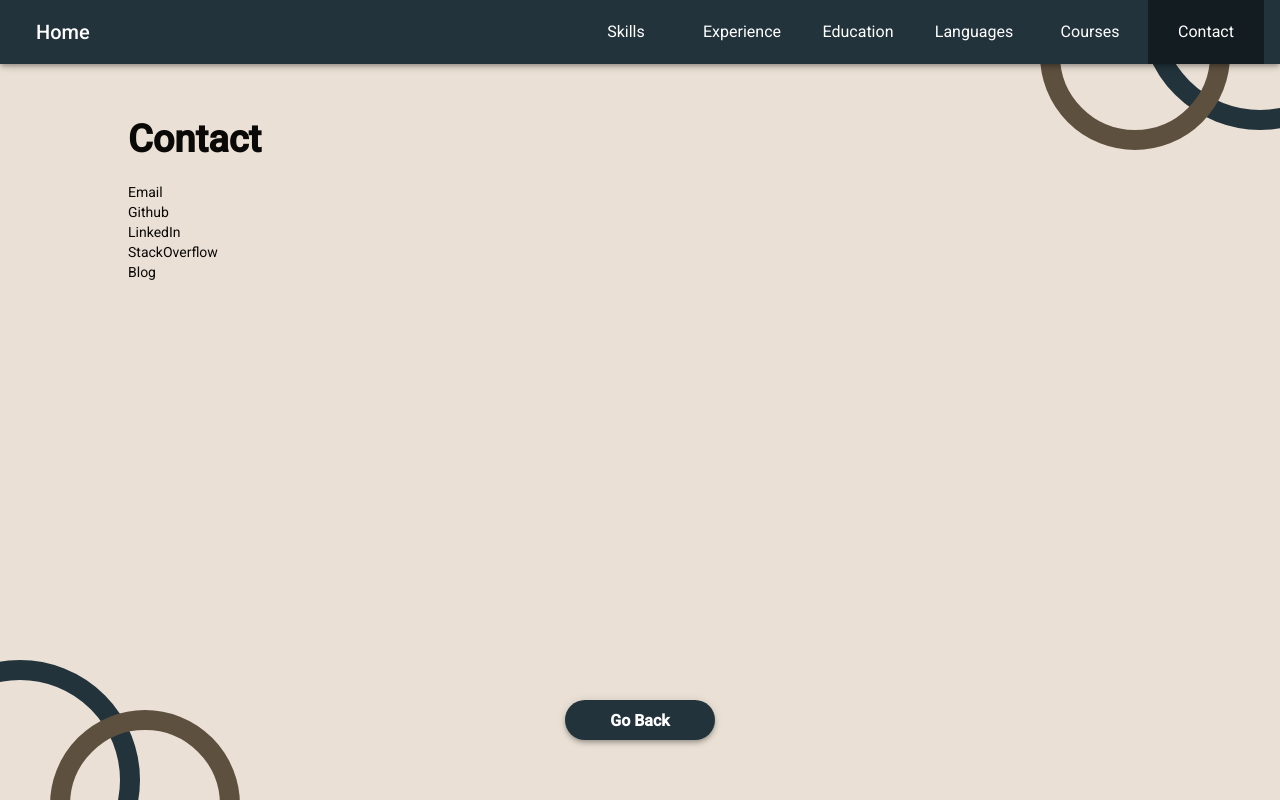
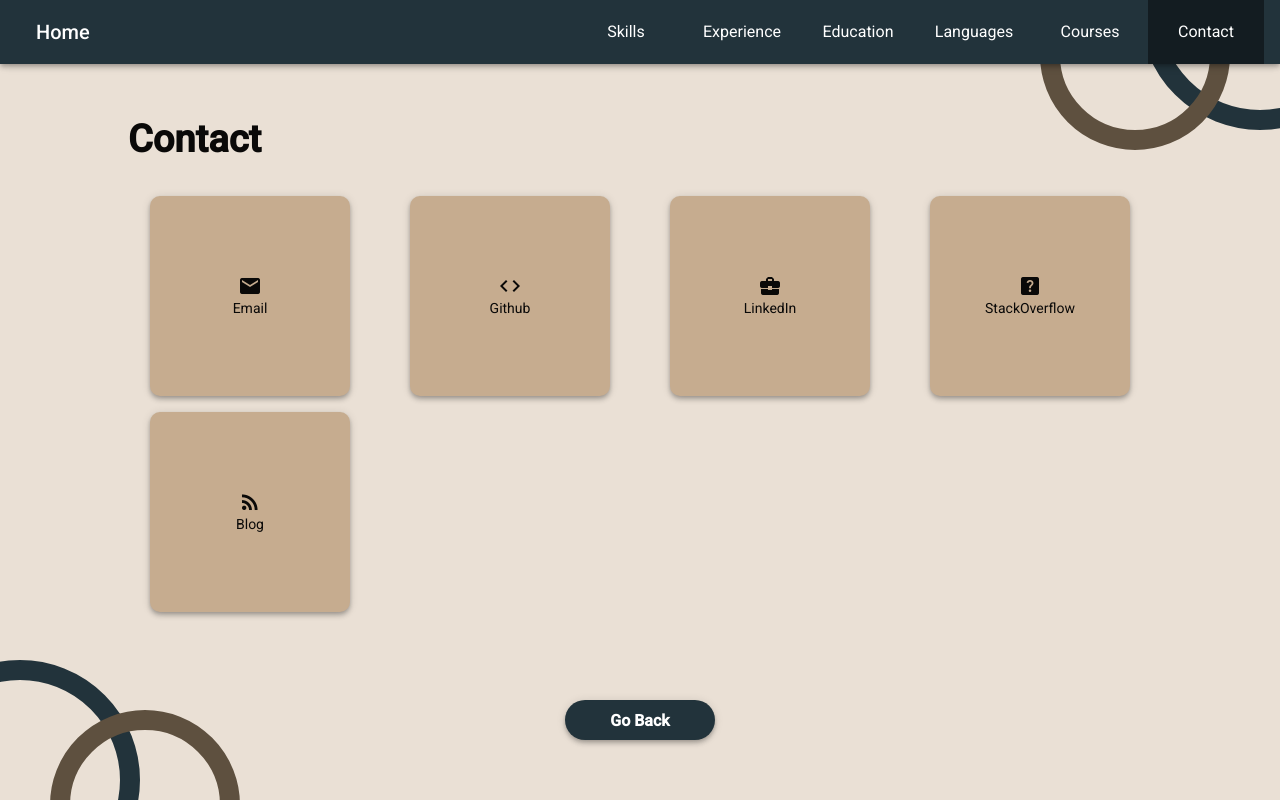
Before and after one commit to kevintroko/kevin-angular, an Angular app: page /contact in a window 1280 px wide. Built offline with nearby package versions, Linux system fonts and the light colour scheme.

Commit message:
center grid

```diff
--- a/src/app/components/sections/contact/contact.component.html
+++ b/src/app/components/sections/contact/contact.component.html
@@ -2,8 +2,10 @@
   <header class="title">Contact</header>
 
   <main class="contact-container">
-    <div *ngFor="let contact of contactInfo">
-      {{contact.name}}
+    <div *ngFor="let contact of contactInfo"
+         class="contacts mat-elevation-z4">
+         <mat-icon>{{contact.icon}}</mat-icon>
+         <div class="name">{{contact.name}}</div>
     </div>
   </main>
 </div>
--- a/src/app/components/sections/contact/contact.component.scss
+++ b/src/app/components/sections/contact/contact.component.scss
@@ -0,0 +1,22 @@
+@import '../../../../variables';
+
+.contact-container {
+  display: grid;
+  grid-template-columns: repeat(auto-fill, minmax(200px, 1fr));
+  grid-gap: 1rem;
+  margin-top: 1em;
+  place-items: center;
+  position: relative;
+
+  .contacts{
+    position: relative;
+    background-color: $accent;
+    display: flex;
+    width: 200px;
+    border-radius: 10px;
+    height: 200px;
+    flex-direction: column;
+    justify-content: center;
+    align-items: center;
+  }
+}
--- a/src/app/components/sections/contact/contact.component.ts
+++ b/src/app/components/sections/contact/contact.component.ts
@@ -14,22 +14,22 @@ export class ContactComponent {
     },
     {
       name: 'Github',
-      icon: '',
+      icon: 'code',
       value: ''
     },
     {
       name: 'LinkedIn',
-      icon: '',
+      icon: 'business_center',
       value: ''
     },
     {
       name: 'StackOverflow',
-      icon: '',
+      icon: 'help_center',
       value: ''
     },
     {
       name: 'Blog',
-      icon: '',
+      icon: 'rss_feed',
       value: ''
     }
   ];
```
